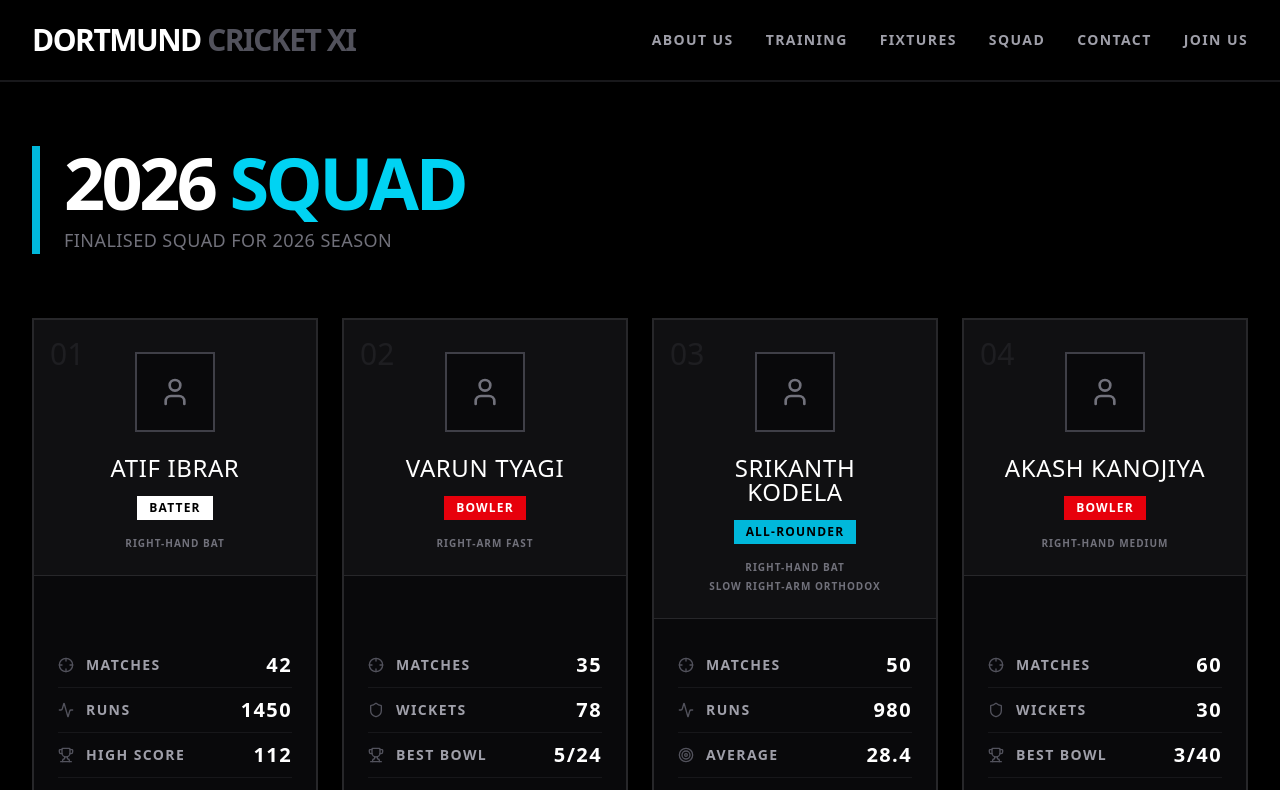
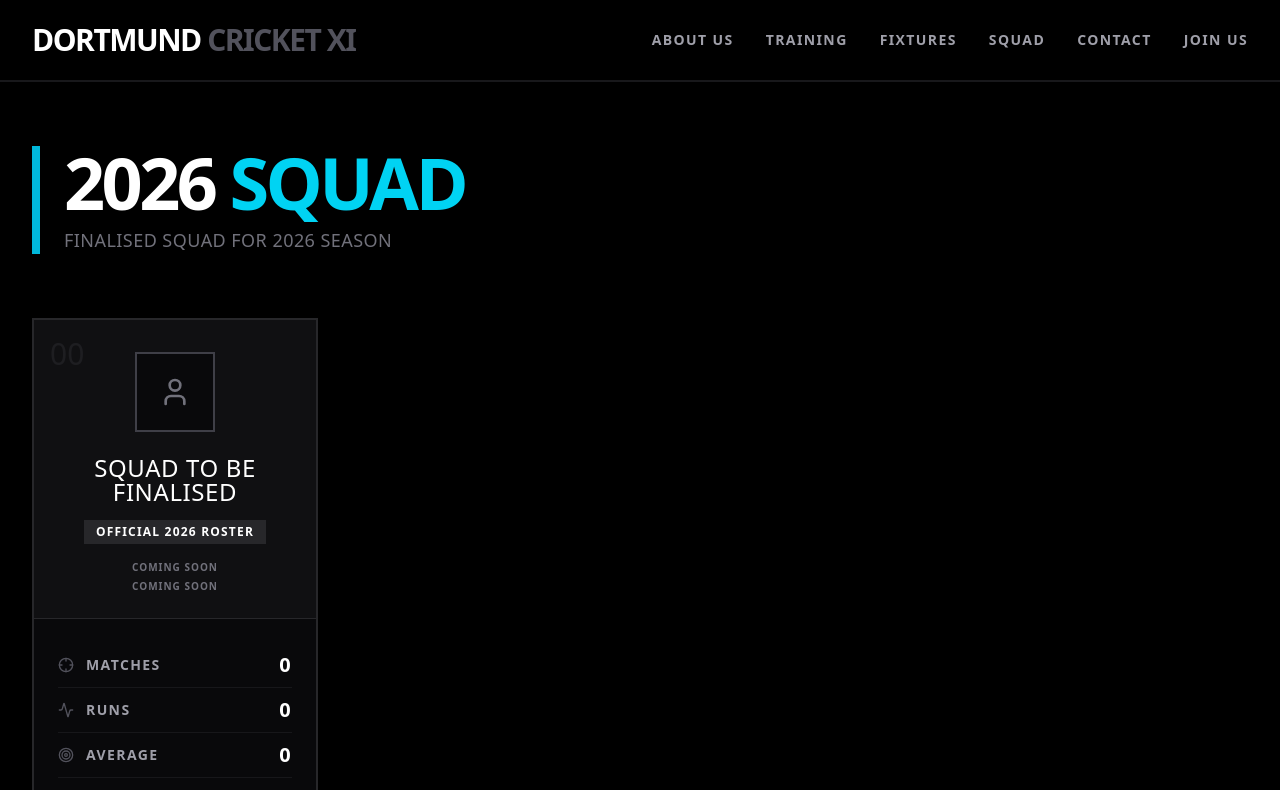
Before and after one commit to hanish445/prototype-cricket, a Next.js app in the folder frontend/: page /roster in a window 1280 px wide. Shown: the top 790 px of the page. Built offline with nearby package versions, Linux system fonts and the light colour scheme; a web font is replaced by a local one.

Commit message:
Web3Forms integration and creating placeholders

```diff
--- a/frontend/src/data/mockData.tsx
+++ b/frontend/src/data/mockData.tsx
@@ -1,52 +1,11 @@
 export const players = [
     {
-        id: 1,
-        name: "Atif Ibrar",
-        role: "Batter",
-        battingStyle: "Right-hand bat",
-        stats: { matches: 42, runs: 1450, average: 38.5, highScore: 112 },
-    },
-    {
-        id: 2,
-        name: "Varun Tyagi",
-        role: "Bowler",
-        bowlingStyle: "Right-arm fast",
-        stats: { matches: 35, wickets: 78, economy: 4.2, bestBowling: "5/24" },
-    },
-    {
-        id: 3,
-        name: "Srikanth Kodela",
-        role: "All-rounder",
-        battingStyle: "Right-hand bat",
-        bowlingStyle: "Slow right-arm orthodox",
-        stats: { matches: 50, runs: 980, wickets: 45, average: 28.4 },
-    },
-    {
-        id: 4,
-        name: "Akash Kanojiya",
-        role: "Bowler",
-        battingStyle: "Right-hand medium",
-        stats: { matches: 60, wickets: 30, economy: 9.8, bestBowling: "3/40" },
+        id: 0,
+        name: "SQUAD TO BE FINALISED",
+        role: "Official 2026 Roster",
+        battingStyle: "Coming Soon",
+        bowlingStyle: "Coming Soon",
+        stats: { matches: 0, runs: 0, average: 0, wickets: 0 },
+        isPlaceholder: true // Use this to hide stats in the UI if you want
     }
 ];
-
-export const fixtures = [
-    {
-        id: 1,
-        date: "2026-05-02",
-        time: "14:00",
-        opponent: "Royal Strikers CC",
-        venue: "Home",
-        format: "T20",
-        status: "Upcoming"
-    },
-    {
-        id: 2,
-        date: "2026-04-25",
-        time: "11:00",
-        opponent: "Valley Spartans",
-        venue: "Away",
-        format: "40 Overs",
-        status: "Won by 4 wickets"
-    }
-];
--- a/frontend/src/pages/api/hello.ts
+++ /dev/null
@@ -1,13 +0,0 @@
-// Next.js API route support: https://nextjs.org/docs/api-routes/introduction
-import type { NextApiRequest, NextApiResponse } from "next";
-
-type Data = {
-  name: string;
-};
-
-export default function handler(
-  req: NextApiRequest,
-  res: NextApiResponse<Data>,
-) {
-  res.status(200).json({ name: "John Doe" });
-}
--- a/frontend/src/pages/fixtures.tsx
+++ b/frontend/src/pages/fixtures.tsx
@@ -5,10 +5,14 @@ import { motion, Variants } from 'framer-motion';
 export default function Fixtures() {
     // Mock data for upcoming matches
     const matches = [
-        { id: '01', date: 'MAY 12, 2026', time: '14:00', opponent: 'THE INVINCIBLES', venue: 'HOME GROUND', type: 'LEAGUE MATCH' },
-        { id: '02', date: 'MAY 19, 2026', time: '10:00', opponent: 'BOCHUM BLASTERS', venue: 'AWAY (BOCHUM OVAL)', type: 'LEAGUE MATCH' },
-        { id: '03', date: 'MAY 26, 2026', time: '15:30', opponent: 'ESSEN EAGLES', venue: 'HOME GROUND', type: 'T20 CUP' },
-        { id: '04', date: 'JUN 02, 2026', time: '13:00', opponent: 'COLOGNE KINGS', venue: 'AWAY (RHEIN PARK)', type: 'LEAGUE MATCH' },
+        {
+            id: 'TBD',
+            date: 'SUMMER 2026',
+            time: 'TBA',
+            opponent: 'SCHEDULE PENDING',
+            venue: 'TREMONIA PARK',
+            type: 'LEAGUE MATCHES'
+        }
     ];
 
     const container: Variants = {
--- a/frontend/src/pages/join.tsx
+++ b/frontend/src/pages/join.tsx
@@ -1,16 +1,64 @@
 import Head from 'next/head';
 import { motion, Variants } from 'framer-motion';
 import { Send, Info, CheckCircle, CreditCard } from 'lucide-react';
+import { useState } from 'react';
 
 export default function JoinUs() {
+    const [status, setStatus] = useState('IDLE');
+
+    const handleSubmit = async (e: React.FormEvent<HTMLFormElement>) => {
+        e.preventDefault();
+
+        // THE FIX: Capture the form reference immediately, before any 'await'
+        const form = e.currentTarget;
+
+        setStatus('SUBMITTING');
+
+        const formData = new FormData(form);
+        // Replace with your actual Web3Forms Access Key!
+        formData.append("access_key", "1d1052ea-990c-4743-a3e0-ad81317e7293");
+        formData.append("subject", "New Dortmund CXI Player Enrollment");
+
+        const object = Object.fromEntries(formData);
+        const json = JSON.stringify(object);
+
+        try {
+            const response = await fetch("https://api.web3forms.com/submit", {
+                method: "POST",
+                headers: {
+                    "Content-Type": "application/json",
+                    "Accept": "application/json",
+                },
+                body: json
+            });
+
+            const data = await response.json();
+
+            if (data.success) {
+                setStatus('SUCCESS');
+                // Use the captured reference here!
+                form.reset();
+                setTimeout(() => setStatus('IDLE'), 3000);
+            } else {
+                console.log("Server rejected payload:", data);
+                setStatus('ERROR');
+            }
+        } catch (error) {
+            console.error("Network or parsing error:", error);
+            setStatus('ERROR');
+        }
+    };
+
     const container: Variants = {
         hidden: {opacity: 0},
         show: {opacity: 1, transition: {staggerChildren: 0.1}},
     };
+
     const item: Variants = {
         hidden: { opacity: 0, y: 20 },
         show: { opacity: 1, y: 0, transition: { duration: 0.4, ease: "easeOut" } }
     };
+
     const fees = [
         { type: "FULL MEMBER", price: "€25", interval: "One time", specs: "Full match access + training" },
         { type: "STUDENT / YOUTH", price: "€15", interval: "One time", specs: "Valid ID required" },
@@ -72,45 +120,52 @@ export default function JoinUs() {
                             initial={{ opacity: 0 }} animate={{ opacity: 1 }} transition={{ delay: 0.3 }}
                             className="lg:col-span-7 bg-zinc-950 border-2 border-zinc-800 p-8 md:p-12 relative"
                         >
-                            <form className="space-y-6" onSubmit={(e) => e.preventDefault()}>
+                            <form className="space-y-6" onSubmit={handleSubmit}>
                                 <div className="grid grid-cols-1 md:grid-cols-2 gap-6">
                                     <div className="space-y-2">
                                         <label className="text-zinc-500 text-xs font-bold uppercase tracking-widest">Full Name</label>
-                                        <input type="text" placeholder="ENTRY NAME" className="w-full bg-black border border-zinc-800 p-4 text-white focus:border-cyan-500 outline-none transition-colors font-sans" />
+                                        <input name="name" type="text" required placeholder="ENTRY NAME" className="w-full bg-black border border-zinc-800 p-4 text-white focus:border-cyan-500 outline-none transition-colors font-sans" />
                                     </div>
                                     <div className="space-y-2">
                                         <label className="text-zinc-500 text-xs font-bold uppercase tracking-widest">Email Address</label>
-                                        <input type="email" placeholder="EMAIL@DOMAIN.COM" className="w-full bg-black border border-zinc-800 p-4 text-white focus:border-cyan-500 outline-none transition-colors font-sans" />
+                                        <input name="email" type="email" required placeholder="EMAIL@DOMAIN.COM" className="w-full bg-black border border-zinc-800 p-4 text-white focus:border-cyan-500 outline-none transition-colors font-sans" />
                                     </div>
                                 </div>
 
                                 <div className="grid grid-cols-1 md:grid-cols-2 gap-6">
                                     <div className="space-y-2">
                                         <label className="text-zinc-500 text-xs font-bold uppercase tracking-widest">Primary Role</label>
-                                        <select className="w-full bg-black border border-zinc-800 p-4 text-white focus:border-cyan-500 outline-none transition-colors font-sans appearance-none">
-                                            <option>BATTER</option>
-                                            <option>BOWLER</option>
-                                            <option>ALL-ROUNDER</option>
-                                            <option>WICKET-KEEPER</option>
+                                        <select name="role" required className="w-full bg-black border border-zinc-800 p-4 text-white focus:border-cyan-500 outline-none transition-colors font-sans appearance-none">
+                                            <option value="Batter">BATTER</option>
+                                            <option value="Bowler">BOWLER</option>
+                                            <option value="All-Rounder">ALL-ROUNDER</option>
+                                            <option value="Wicket-Keeper">WICKET-KEEPER</option>
                                         </select>
                                     </div>
                                     <div className="space-y-2">
                                         <label className="text-zinc-500 text-xs font-bold uppercase tracking-widest">Experience Level</label>
-                                        <select className="w-full bg-black border border-zinc-800 p-4 text-white focus:border-cyan-500 outline-none transition-colors font-sans appearance-none">
-                                            <option>AMATEUR</option>
-                                            <option>INTERMEDIATE</option>
-                                            <option>ADVANCED / PRO</option>
+                                        <select name="experience" required className="w-full bg-black border border-zinc-800 p-4 text-white focus:border-cyan-500 outline-none transition-colors font-sans appearance-none">
+                                            <option value="Amateur">AMATEUR</option>
+                                            <option value="Intermediate">INTERMEDIATE</option>
+                                            <option value="Advanced / Pro">ADVANCED / PRO</option>
                                         </select>
                                     </div>
                                 </div>
 
                                 <div className="space-y-2">
                                     <label className="text-zinc-500 text-xs font-bold uppercase tracking-widest">Message / Notes</label>
-                                    <textarea rows={4} placeholder="ANY ADDITIONAL INFORMATION..." className="w-full bg-black border border-zinc-800 p-4 text-white focus:border-cyan-500 outline-none transition-colors font-sans resize-none"></textarea>
+                                    <textarea name="message" rows={4} placeholder="ANY ADDITIONAL INFORMATION..." className="w-full bg-black border border-zinc-800 p-4 text-white focus:border-cyan-500 outline-none transition-colors font-sans resize-none"></textarea>
                                 </div>
 
-                                <button type="button" className="w-full bg-cyan-500 text-black py-5 font-heading text-2xl uppercase tracking-wider flex items-center justify-center gap-3 hover:bg-cyan-400 transition-all shadow-[0_0_30px_rgba(6,182,212,0.1)] group">
-                                    SUBMIT FORM <Send className="w-6 h-6 group-hover:translate-x-1 transition-transform" />
+                                <button
+                                    type="submit"
+                                    disabled={status === 'SUBMITTING' || status === 'SUCCESS'}
+                                    className="w-full bg-cyan-500 text-black py-5 font-heading text-2xl uppercase tracking-wider flex items-center justify-center gap-3 hover:bg-cyan-400 transition-all shadow-[0_0_30px_rgba(6,182,212,0.1)] group disabled:opacity-50 disabled:cursor-not-allowed"
+                                >
+                                    {status === 'IDLE' && <>SUBMIT FORM <Send className="w-6 h-6 group-hover:translate-x-1 transition-transform" /></>}
+                                    {status === 'SUBMITTING' && 'TRANSMITTING...'}
+                                    {status === 'SUCCESS' && <>RECEIVED <CheckCircle className="w-6 h-6" /></>}
+                                    {status === 'ERROR' && 'ERROR - TRY AGAIN'}
                                 </button>
                             </form>
                         </motion.div>
```
